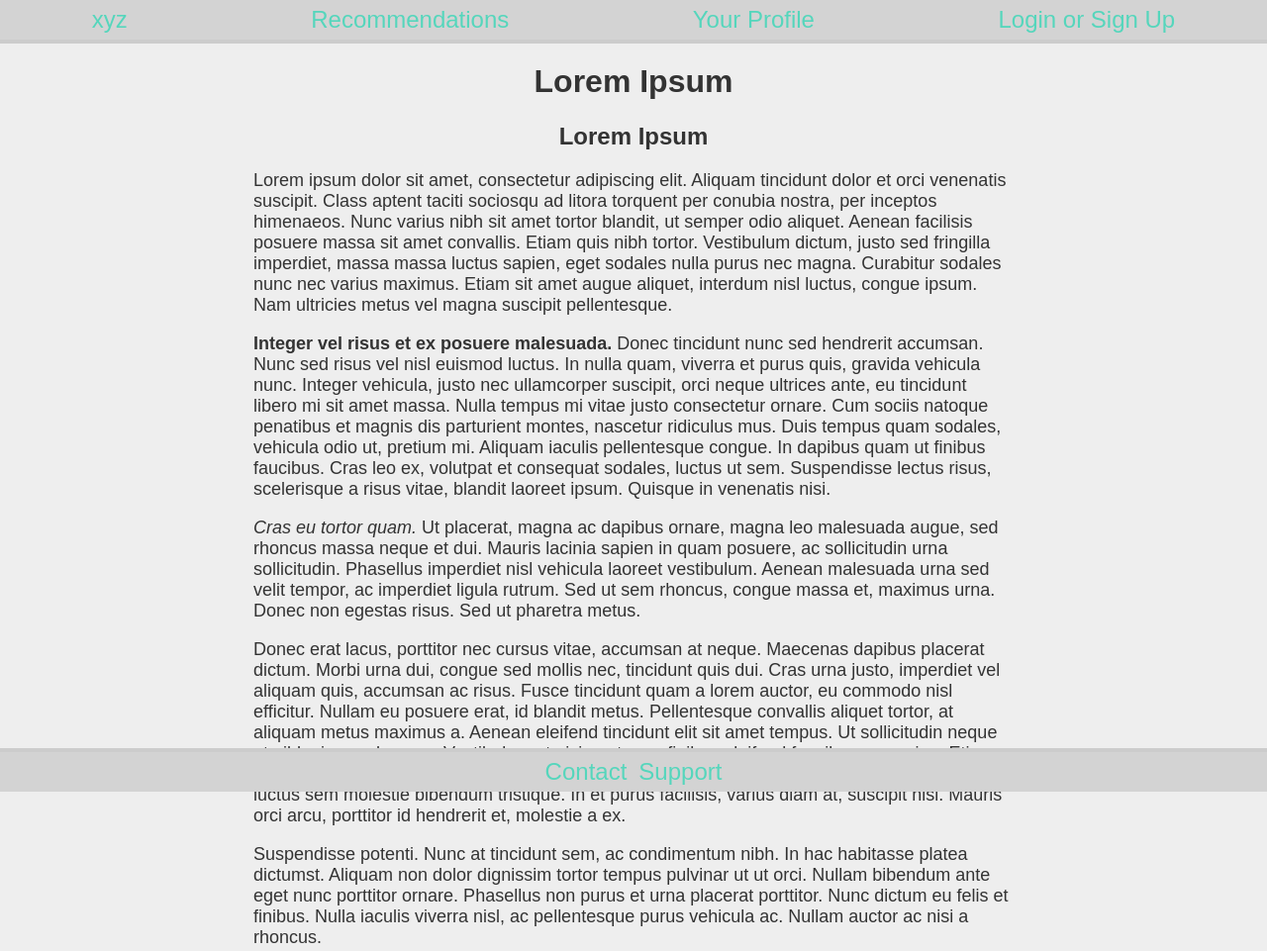
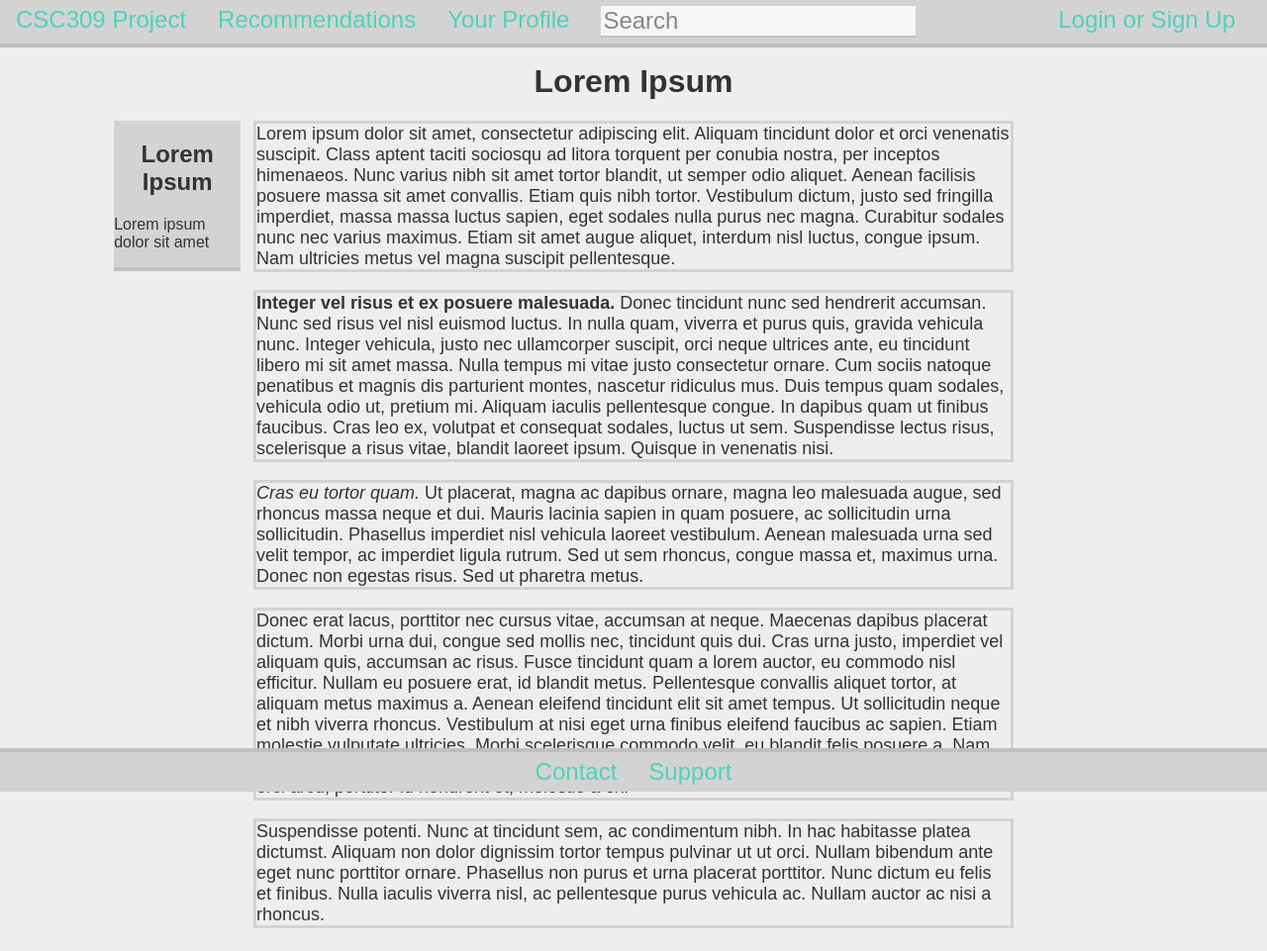
Before and after one commit to 2nd47/CSC309-A4, a plain HTML site: page mock-up/Daniil/index.html in a window 1280 px wide. Shown: the whole page at 99% size. Drawn offline with Linux system fonts and the light colour scheme.

Commit message:
Completed mockup

```diff
--- a/mock-up/Daniil/assets/css/style.css
+++ b/mock-up/Daniil/assets/css/style.css
@@ -3,13 +3,14 @@
 
 body {
     font-family: "Arial", sans-serif;
+    height: 100%;
     margin:0px;
     color: #333;
     background:#EEE;
 }
 
 a {
-  color: #36D7B7;
+  color: #2ad5b3;
   text-decoration:none;
 }
 
@@ -38,9 +39,9 @@ nav {
     background:lightgray;
     border-width: 0px 0px 4px 0px;
     border-style:solid;
-    border-color:#CCC;
+    border-color:#bfbfbf;
     width:100%;
-    justify-content: space-around;
+    justify-content: flex-start;
 }
 
 a {
@@ -50,6 +51,25 @@ a {
     height: auto;
     margin: 0.25em;
     text-align:center;
+    margin-right: 1rem;
+    margin-left: 1rem;
+}
+
+.enditem {
+  margin-left: auto;
+  margin-right: 2rem;
+}
+
+input[type="text"] {
+  margin: 0;
+  width: 100%;
+  font-size: x-large;
+  box-shadow: none;
+  text-align: left;
+  outline: none;
+  border: none;
+  border-bottom: solid 2px #bfbfbf;
+  transition: border 0.3s;
 }
 
 main {
@@ -59,11 +79,25 @@ main {
 }
 
 main article {
-    /* margin-top is negative to account for our fixed header */
-    padding-top:2em;
-    margin-top:-3em;
     display:block;
     width:100%;
+}
+
+main article p {
+  border-width: medium medium medium medium;
+  border-style: solid;
+  border-color: lightgray;
+}
+
+aside {
+  display: block;
+  float: left;
+  margin-left: 9%;
+  width: 10%;
+  background-color: lightgray;
+  border-style:solid;
+  border-width: 0px 0px 4px 0px;
+  border-color:#bfbfbf;
 }
 
 footer {
@@ -72,7 +106,7 @@ footer {
   background-color: lightgray;
   border-style:solid;
   border-width: 4px 0px 0px 0px;
-  border-color:#CCC;
+  border-color:#bfbfbf;
   bottom: 0;
   position: fixed;
   display: flex;
--- a/mock-up/Daniil/index.html
+++ b/mock-up/Daniil/index.html
@@ -2,30 +2,34 @@
 <html>
     <head>
         <meta charset="UTF-8">
-        <title>Caffeine Information Database</title>
+        <title>xyz Sharing Economy Platform</title>
         <link href="assets/css/style.css" type="text/css" rel="stylesheet"/>
-        <!-- viewport is defined to properly debug and to render webpage properly -->
-        <meta name="viewport" content="width=device-width, initial-scale=1.0">
       </head>
   <body>
     <!-- Fixed header navbar is defined here -->
     <nav>
-        <a>xyz</a>
+        <a>CSC309 Project</a>
         <a>Recommendations</a>
         <a>Your Profile</a>
-        <a>Login or Sign Up</a>
+        <a>
+          <input type="text" placeholder="Search" id="article_index" class="style-4">
+        </input></a>
+        <a class="enditem">Login or Sign Up</a>
     </nav>
-    <header id="#top">
+    <header>
       <h1>
         Lorem Ipsum
       </h1>
     </header>
+    <aside>
+      <h2>Lorem Ipsum</h2>
+      <p>
+        Lorem ipsum dolor sit amet
+      </p>
+    </aside>
     <main>
       <!-- While this is not linked we ID it to be consistent -->
       <article>
-        <h2>
-          Lorem Ipsum
-        </h2>
         <!-- Lorem ipsum is used for placeholder text in place of content -->
         <p>
           Lorem ipsum dolor sit amet, consectetur adipiscing elit. Aliquam tincidunt dolor et orci venenatis suscipit. Class aptent taciti sociosqu ad litora torquent per conubia nostra, per inceptos himenaeos. Nunc varius nibh sit amet tortor blandit, ut semper odio aliquet. Aenean facilisis posuere massa sit amet convallis. Etiam quis nibh tortor. Vestibulum dictum, justo sed fringilla imperdiet, massa massa luctus sapien, eget sodales nulla purus nec magna. Curabitur sodales nunc nec varius maximus. Etiam sit amet augue aliquet, interdum nisl luctus, congue ipsum. Nam ultricies metus vel magna suscipit pellentesque.
```
